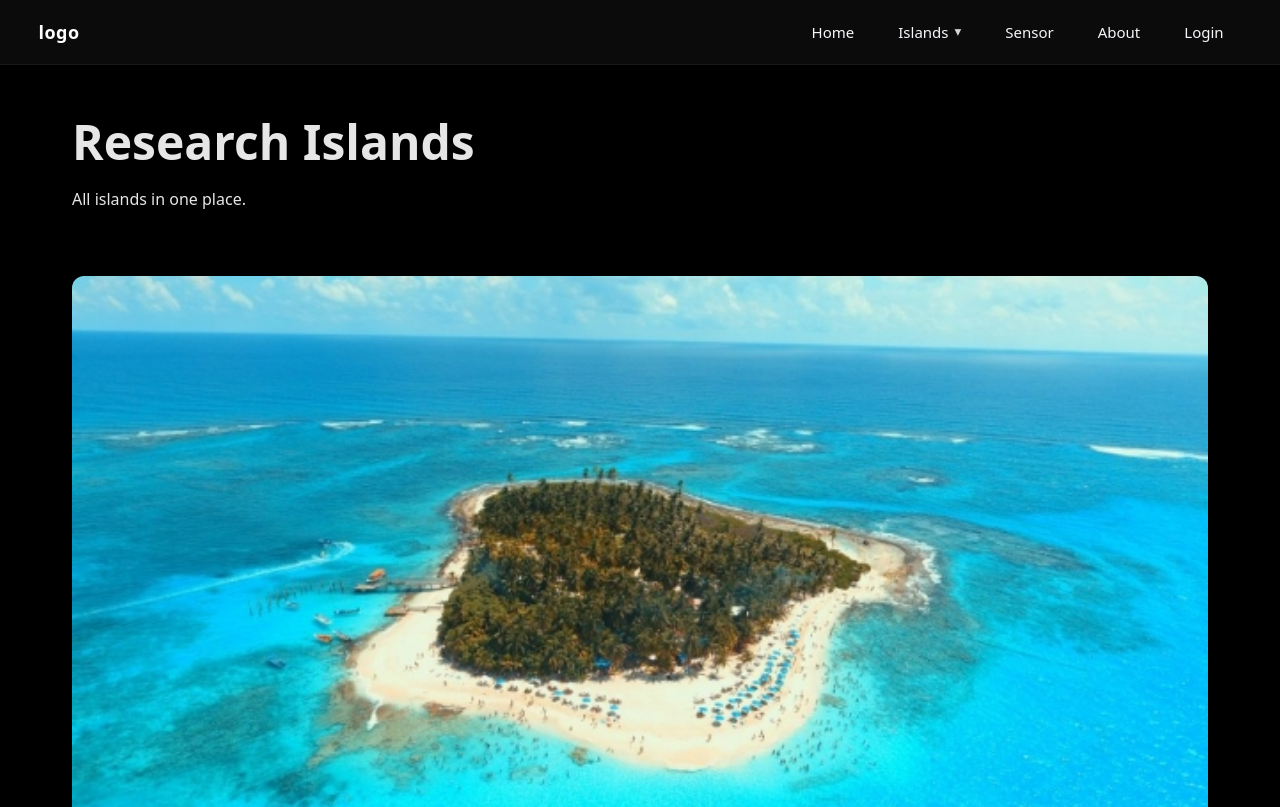
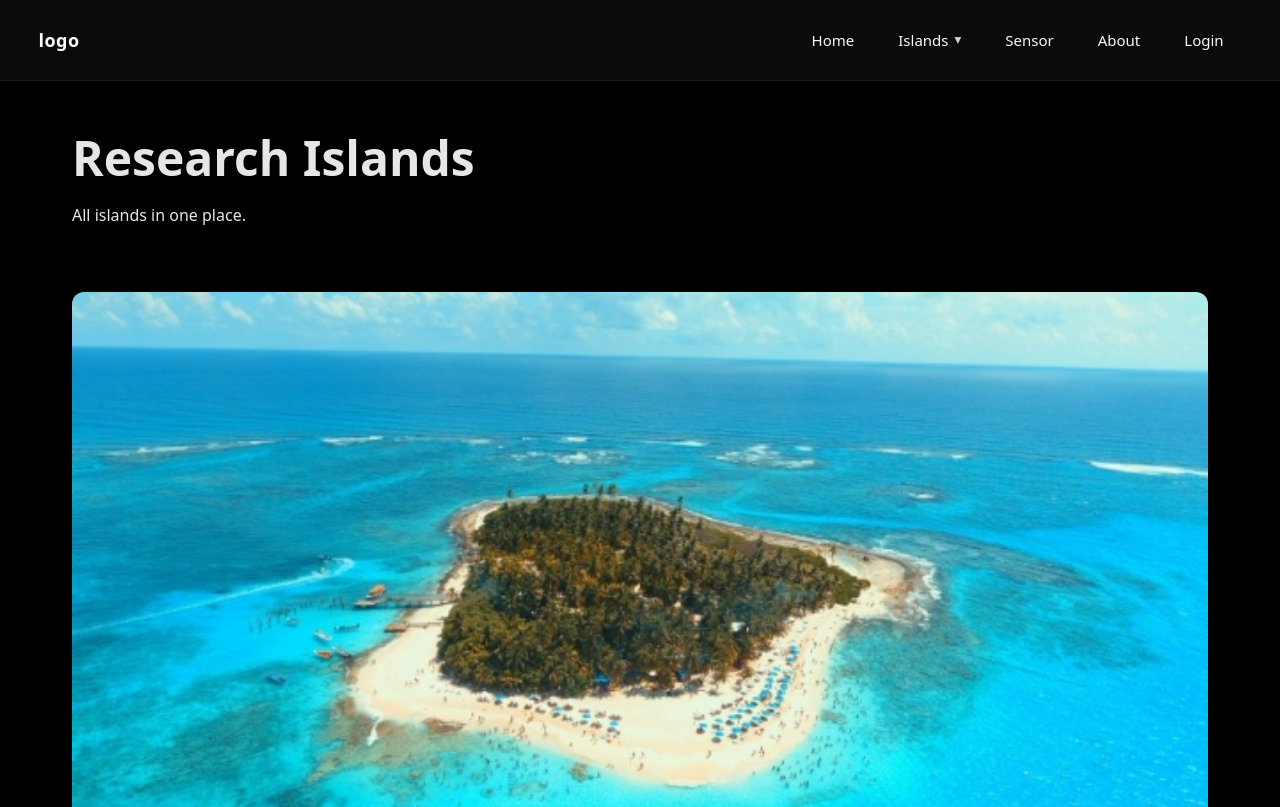
Before and after one commit to cnguye-n/seatech-web, a React app in the folder frontend/: page /islands in a window 1280 px wide. Shown: the top 807 px of the page. Built offline with nearby package versions, Linux system fonts and the light colour scheme; the HTML template or start-up script is replaced by a standard one.

Commit message:
changed hero background image and added more images to album

```diff
--- a/frontend/src/components/Navbar/Navbar.css
+++ b/frontend/src/components/Navbar/Navbar.css
@@ -6,7 +6,7 @@
 }
 .nav-inner {
   width: 100%;
-  height: 64px;                 /* Nicepage-like height */
+  height: 80px;                 /* Nicepage-like height */
   display: flex;
   align-items: center;
   justify-content: space-between;
--- a/frontend/src/styles/pages/homepage.css
+++ b/frontend/src/styles/pages/homepage.css
@@ -4,7 +4,7 @@
   padding: 0;                     /* background handles spacing */
 }
 .hero-overlay {
-  background: url("/images/hero-turtle.jpg") center/cover no-repeat;
+  background: url("/images/turtlewallpaper.jpg") center/cover no-repeat;
 }
 .hero-overlay::after {            /* subtle dark overlay for text readability */
   content: "";
```
Also changed, not shown: frontend/public/images/hero-background.jpg (added), frontend/public/images/turtlewallpaper.jpg (added).
